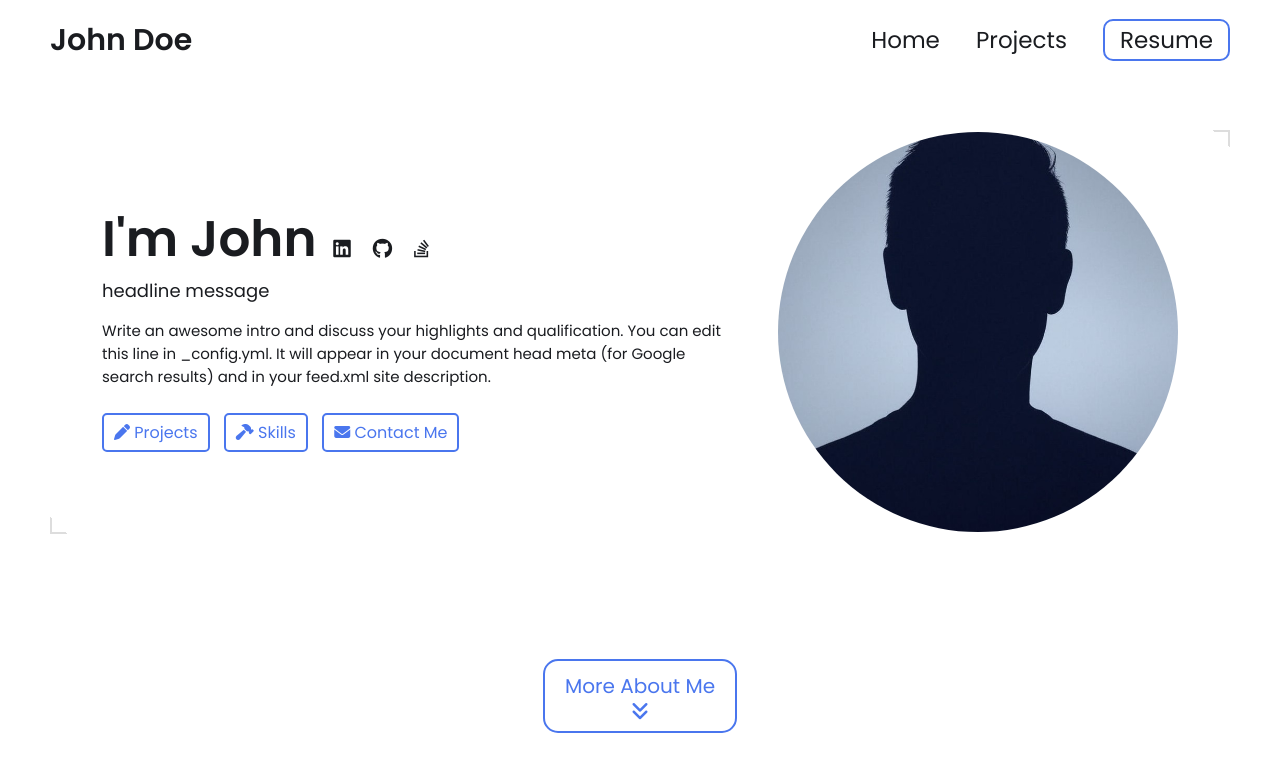
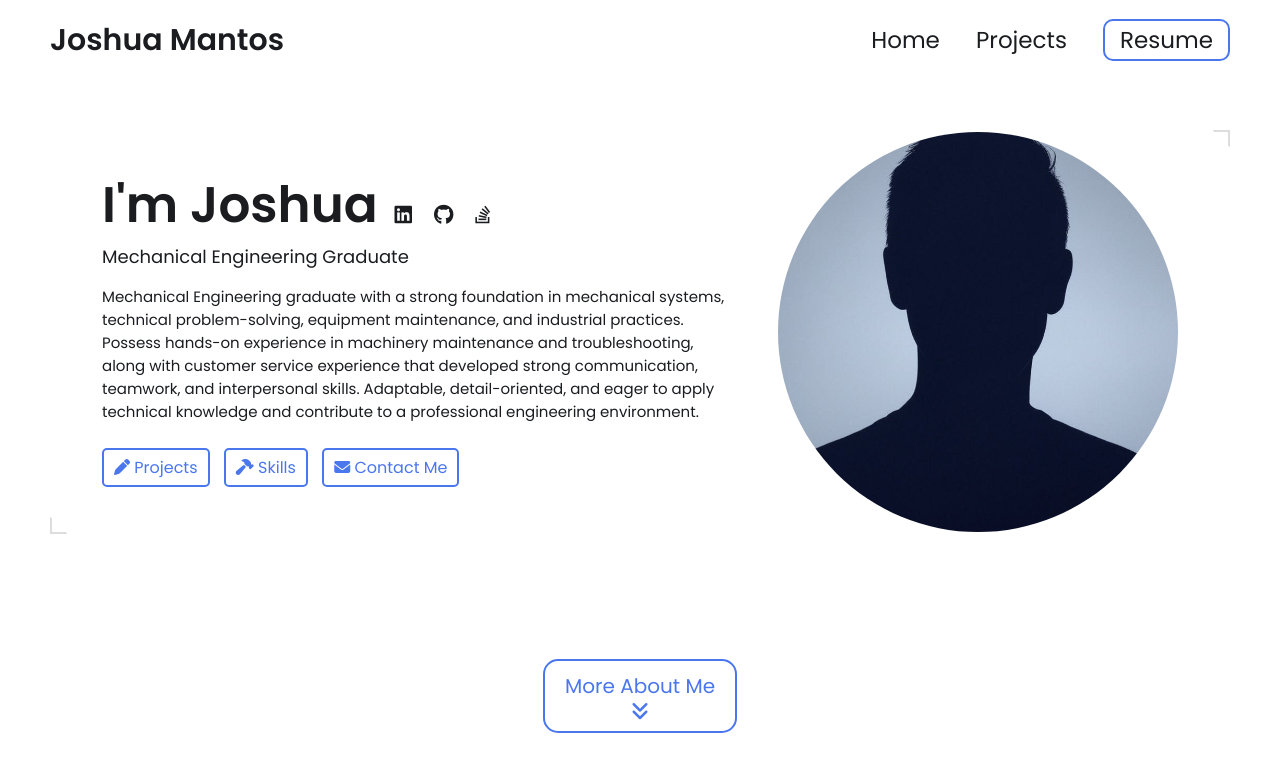
Before and after one commit to jdmantos/jdmantos.github.io, a Jekyll site: the page built from index.html, in a window 1280 px wide and 900 px high. Shown: the top 772 px of the window. Built offline with Jekyll 4.4.1, drawn with Linux system fonts in a browser that asks for light colours.

Commit message:
Update _config.yml

```diff
--- a/_config.yml
+++ b/_config.yml
@@ -7,17 +7,16 @@
 
 # Main Page Setup
 
-title: John Doe's Portfolio # This is what shows up in the tab of the browser
+title: Joshua Mantos
 
 
 
 # Hero Section
-name: John Doe
-headline: headline message
+name: Joshua Mantos
+headline: Mechanical Engineering Graduate
 description: >- # dont remove this line. this will ignore all new lines until the next section
-  Write an awesome intro and discuss your highlights and qualification. You can edit this
-  line in _config.yml. It will appear in your document head meta (for
-  Google search results) and in your feed.xml site description.
+  Mechanical Engineering graduate with a strong foundation in mechanical systems, technical problem-solving, equipment maintenance, and industrial practices. Possess hands-on experience in machinery maintenance and troubleshooting, along with customer service experience that developed strong communication, teamwork, and interpersonal skills. Adaptable, detail-oriented, and eager to apply technical knowledge and contribute to a professional engineering environment.
+
 
 # Place your profile image in /assets/images/profile-image/folder and edit the file name
 profile_image: ./assets/images/profile-image/avatar.jpeg
```
